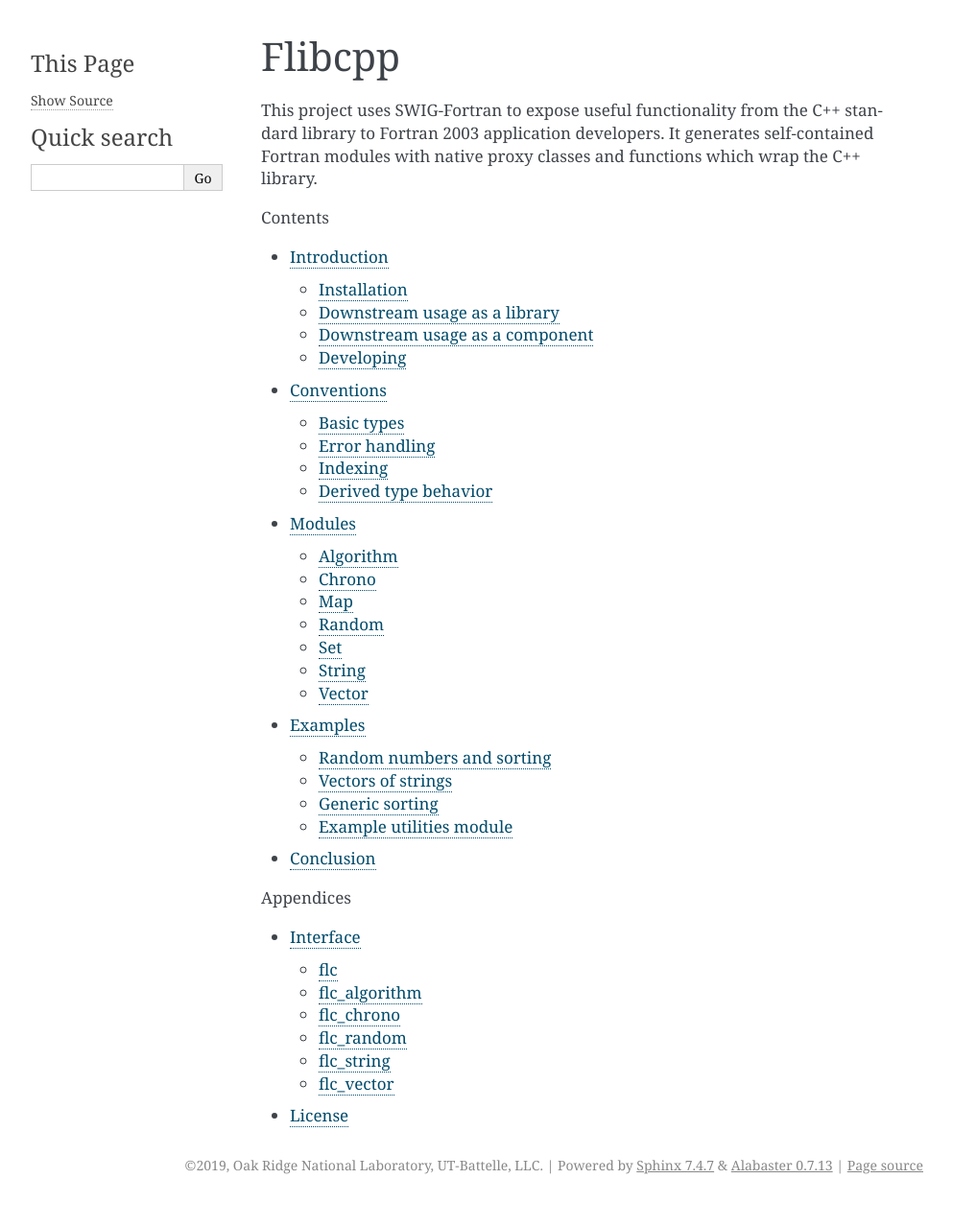
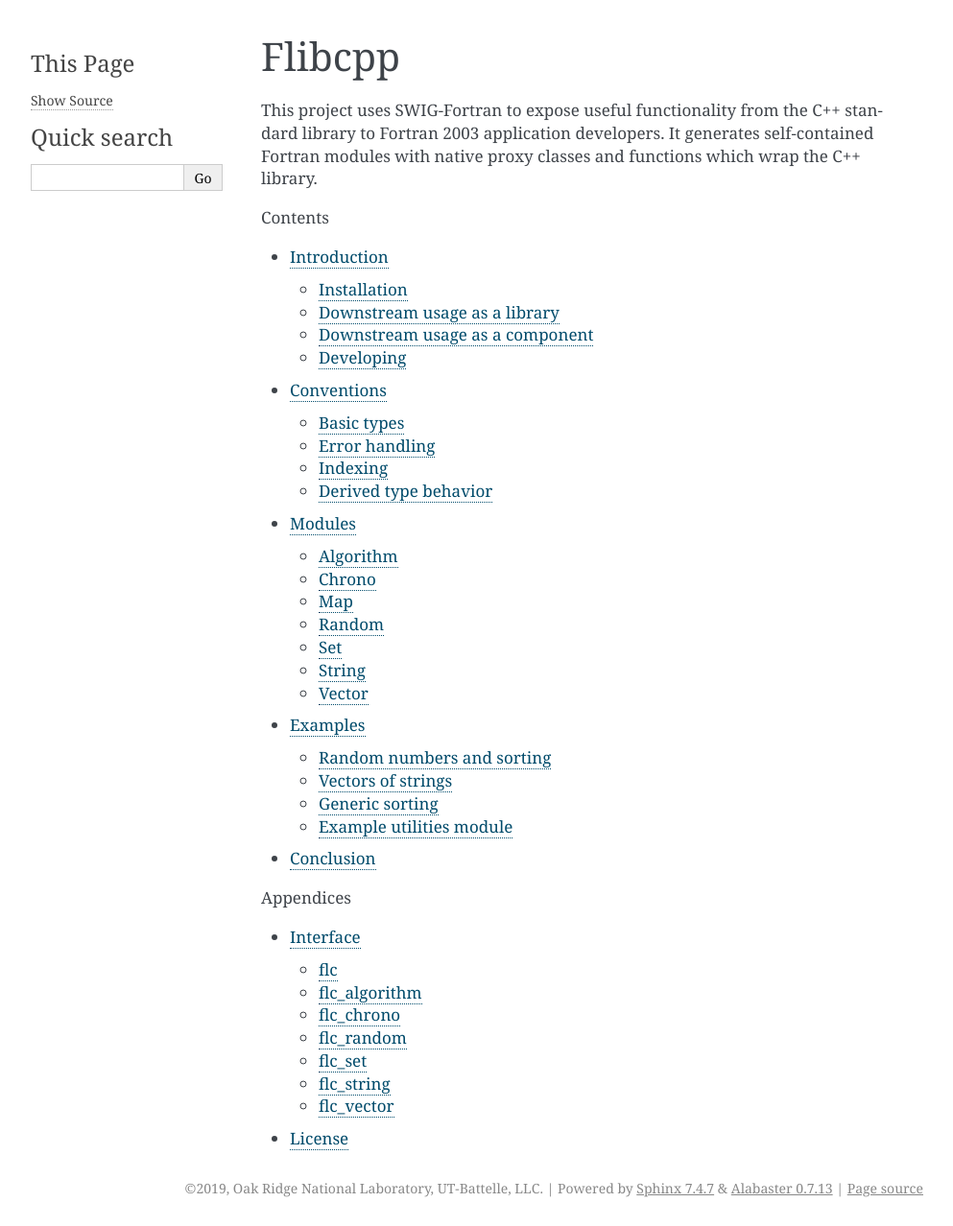
Before and after one commit to swig-fortran/flibcpp, a Sphinx documentation site: the page built from doc/index.rst, in a window 1280 px wide. Shown: the whole page at 96% size, without its empty margins (148-1141 px from the left). Built offline with Sphinx 7.4.7, drawn with Linux system fonts in a browser that asks for light colours; before the commit the page ends 1254 px from its top, so only the background shows below that.

Commit message:
Add interface documentation for flc_set

```diff
--- a/doc/appendices/interface.rst
+++ b/doc/appendices/interface.rst
@@ -36,6 +36,12 @@
 .. literalinclude:: ../../include/flc_random.i
    :linenos:
 
+flc_set
+=============
+
+.. literalinclude:: ../../include/flc_set.i
+   :linenos:
+
 flc_string
 =============
 
```
